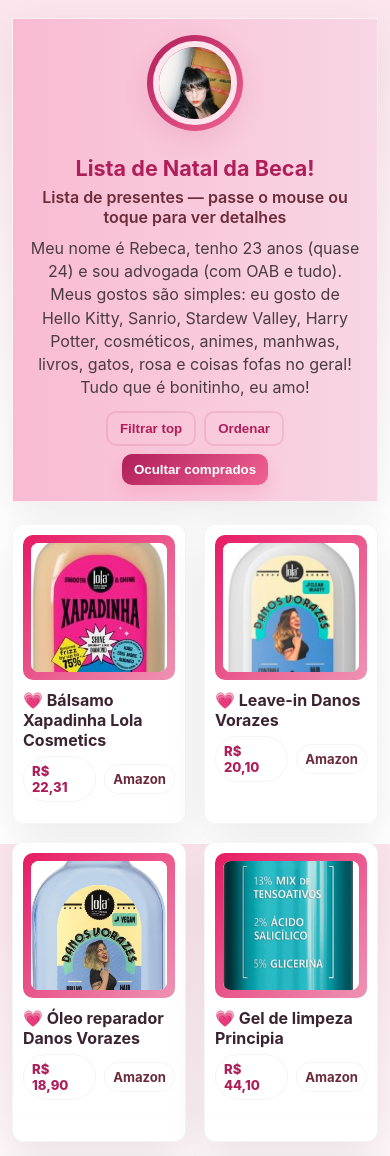
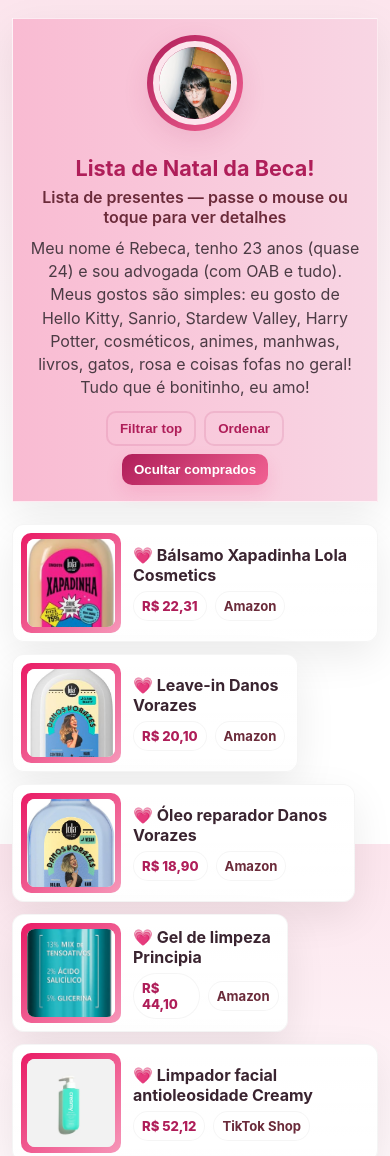
Before and after one commit to Metrorio12148/ListaNatalinaDaRebeca, a plain HTML site: page index.html in a window 390 px wide. Shown: the top 1156 px of the page. Drawn offline with Linux system fonts and the light colour scheme.

Commit message:
Add files via upload

```diff
--- a/style.css
+++ b/style.css
@@ -56,32 +56,35 @@ body{
 .btn.ghost{background:transparent;color:var(--c1);border:2px solid rgba(175,30,89,0.12);box-shadow:none}
 .btn.small{padding:6px 8px;font-size:0.88rem;border-radius:8px}
 
-/* grid */
+/* grid wrapper */
 .grid-wrap{padding:0}
+
+/* Base grid for desktop/tablet */
 .grid{
   display:grid;gap:18px;
+  /* Columns for Tablet/Desktop */
   grid-template-columns:repeat(auto-fit,minmax(220px,1fr));
   align-items:start;
 }
-
-/* card base */
+/* Desktop/Tablet Card: Grid Layout */
 .gift{
   height:var(--card-h);background:var(--card-bg);border-radius:12px;overflow:visible;position:relative;
   box-shadow:var(--shadow);display:flex;flex-direction:column;transition:transform var(--transition), box-shadow var(--transition);
   border:1px solid rgba(0,0,0,0.04);cursor:pointer;padding:10px;isolation:isolate;
 }
+/* Desktop/Tablet: Image aspect */
+.img-frame{
+  width:100%;height:var(--img-height);display:flex;align-items:center;justify-content:center;
+  padding:8px;border-radius:10px;background:linear-gradient(135deg,var(--c2),var(--c5));
+  box-shadow:inset 0 -12px 30px rgba(0,0,0,0.04);overflow:hidden;
+}
+
+/* card base */
 /* Only apply hover effect for non-touch devices (desktop) */
 @media (pointer: fine) {
   .gift:hover{transform:translateY(-10px);box-shadow:0 26px 60px rgba(0,0,0,0.14)}
 }
 .gift:focus{outline:3px solid rgba(239,66,126,0.10);transform:translateY(-6px)}
-
-/* image frame: visible gradient border, image fills box without distortion */
-.img-frame{
-  width:100%;height:var(--img-height);display:flex;align-items:center;justify-content:center;
-  padding:8px;border-radius:10px;background:linear-gradient(135deg,var(--c2),var(--c5));
-  box-shadow:inset 0 -12px 30px rgba(0,0,0,0.04);overflow:hidden;
-}
 
 /* img-box keeps aspect ratio; gift-img uses object-fit:cover so it fills container without distortion */
 .img-box{
@@ -150,6 +153,12 @@ body{
 
 /* bought state */
 .gift.bought{opacity:0.6;filter:grayscale(0.18);transform:scale(0.992)}
+/* Remove transform/scale on mobile list view for a cleaner look */
+@media (max-width: 520px) {
+    .gift.bought{
+        transform: none;
+    }
+}
 .gift.bought .mark-bought{background:linear-gradient(90deg,#ffd76a,#f29f05);color:#4a2f00}
 
 /* responsive */
@@ -160,14 +169,53 @@ body{
   .modal-media{flex:0 0 auto;width:100%}
   .modal-media img{max-height:40vh;} /* Reduced max-height for image on smaller screens */
 }
+/* MOBILE (max-width: 520px) */
 @media (max-width:520px){
-  :root{--card-h:300px}
+  :root{--card-h:auto} /* Allow card height to be auto */
   body{padding:18px 12px}
   /* Better profile stacking on mobile */
   .profile{flex-direction:column;align-items:center;text-align:center;}
   .profile-card{align-items:center;text-align:center;}
   .subtitle, .bio {text-align: center;}
   .profile-photo-wrap{width:96px;height:96px;margin-bottom:8px;}
-  .grid{grid-template-columns:repeat(auto-fit,minmax(150px,1fr))}
+
+  /* Mudar para Layout de Lista */
+  .grid{
+    display:flex; /* Use flexbox for single column list */
+    flex-direction: column;
+    gap: 12px; /* Reduzir o espaçamento entre os itens */
+  }
+
+  /* Card no modo Lista (Imagem e Texto lado a lado) */
+  .gift{
+    height: auto;
+    flex-direction: row; /* Altera para layout de linha */
+    align-items: stretch;
+    padding: 8px; /* Menor padding */
+  }
+
+  /* Frame da imagem no modo Lista */
+  .img-frame{
+    flex: 0 0 100px; /* Tamanho fixo para a imagem (ou 30%) */
+    height: 100px; /* Altura fixa para a imagem */
+    padding: 6px;
+    margin-right: 12px; /* Espaço entre imagem e texto */
+    box-shadow: none; /* Simplificar o design da imagem */
+  }
+
+  /* Remove a transição/efeito de hover no mobile */
+  .gift:hover{
+    transform: none;
+    box-shadow: var(--shadow);
+  }
+
+  /* Footer do card: agora será o corpo do item da lista */
+  .card-footer{
+    padding-top: 0;
+    flex: 1; /* Ocupa o espaço restante */
+    justify-content: center;
+  }
+
+  /* Ações do perfil no mobile */
   .controls-left, .controls-right {justify-content: center; flex-basis: 100%;}
 }
```
